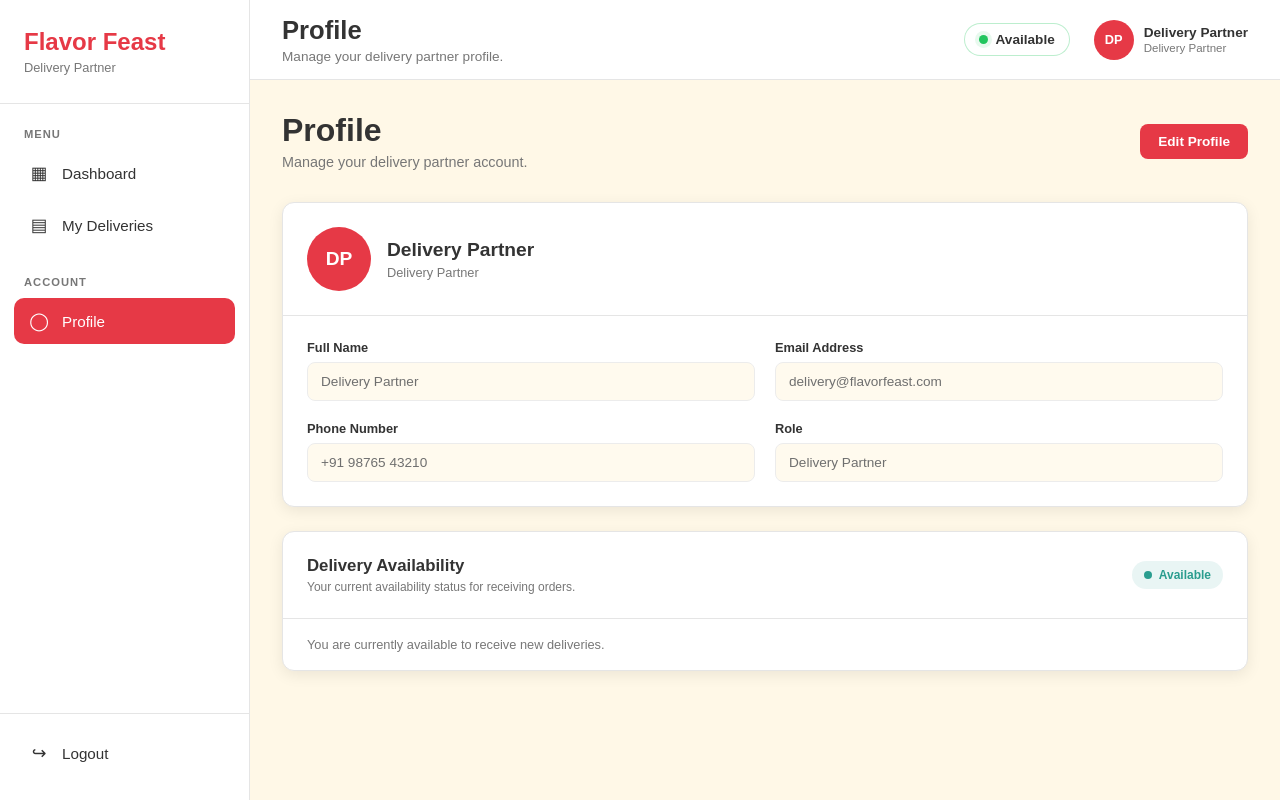
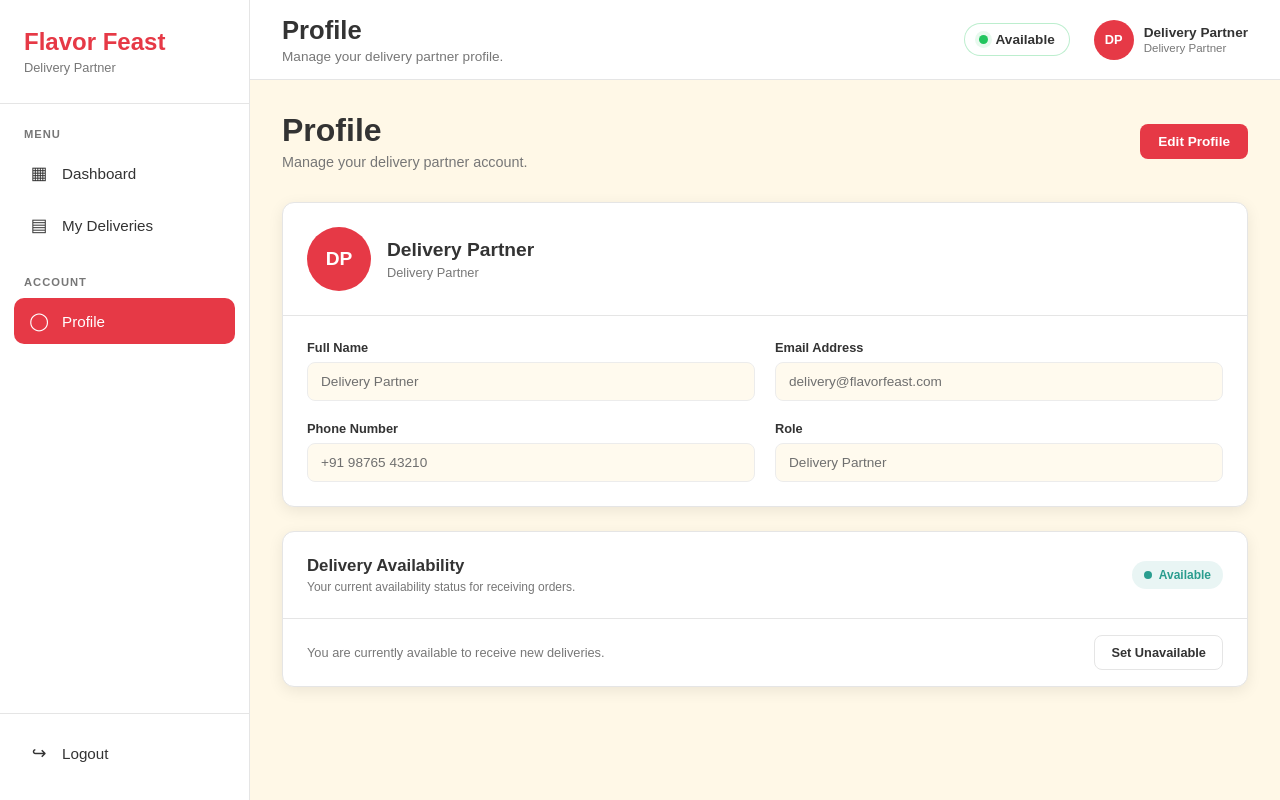
Before and after one commit to Blessy005/food-shop, a React (Vite) app in the folder delivery/: page /profile in a window 1280 px wide. Built offline with nearby package versions, Linux system fonts and the light colour scheme.

Commit message:
Update Profile.jsx

```diff
--- a/delivery/src/pages/Profile/Profile.jsx
+++ b/delivery/src/pages/Profile/Profile.jsx
@@ -1,15 +1,50 @@
-import { useState } from "react";
+import { useEffect, useState } from "react";
+
+import { useOutletContext } from "react-router-dom";
 
 import "./Profile.css";
 
 function Profile() {
+  const { isAvailable, setIsAvailable } = useOutletContext();
+
   const [isEditing, setIsEditing] = useState(false);
+
+  const [updatingAvailability, setUpdatingAvailability] =
+    useState(false);
 
   const [profile, setProfile] = useState({
     name: "Delivery Partner",
     email: "delivery@flavorfeast.com",
     phone: "+91 98765 43210",
   });
+
+  // =========================================
+  // LOAD DELIVERY USER
+  // =========================================
+
+  useEffect(() => {
+    const savedUser = localStorage.getItem("deliveryUser");
+
+    if (!savedUser) {
+      return;
+    }
+
+    try {
+      const user = JSON.parse(savedUser);
+
+      setProfile((prev) => ({
+        ...prev,
+        name: user.name || prev.name,
+        email: user.email || prev.email,
+      }));
+    } catch (error) {
+      console.error("Load Delivery User Error:", error);
+    }
+  }, []);
+
+  // =========================================
+  // PROFILE INPUT
+  // =========================================
 
   const handleChange = (e) => {
     const { name, value } = e.target;
@@ -20,22 +55,108 @@ function Profile() {
     }));
   };
 
+  // =========================================
+  // SAVE PROFILE
+  // =========================================
+
   const handleSave = (e) => {
     e.preventDefault();
 
     setIsEditing(false);
 
-    console.log("Updated Delivery Partner Profile:", profile);
+    console.log(
+      "Updated Delivery Partner Profile:",
+      profile
+    );
+  };
+
+  // =========================================
+  // UPDATE AVAILABILITY
+  // =========================================
+
+  const handleAvailabilityToggle = async () => {
+    if (updatingAvailability) {
+      return;
+    }
+
+    const newAvailability = !isAvailable;
+
+    try {
+      setUpdatingAvailability(true);
+
+      const token = localStorage.getItem("deliveryToken");
+
+      const response = await fetch(
+        `${import.meta.env.VITE_API_URL}/users/delivery/availability`,
+        {
+          method: "PATCH",
+
+          headers: {
+            "Content-Type": "application/json",
+            Authorization: `Bearer ${token}`,
+          },
+
+          body: JSON.stringify({
+            isAvailable: newAvailability,
+          }),
+        }
+      );
+
+      const data = await response.json();
+
+      if (!response.ok) {
+        throw new Error(
+          data.message || "Failed to update availability."
+        );
+      }
+
+      // Update shared availability state
+      setIsAvailable(data.user.isAvailable);
+
+      // Keep localStorage synchronized
+      const savedUser = localStorage.getItem("deliveryUser");
+
+      if (savedUser) {
+        const user = JSON.parse(savedUser);
+
+        localStorage.setItem(
+          "deliveryUser",
+          JSON.stringify({
+            ...user,
+            isAvailable: data.user.isAvailable,
+          })
+        );
+      }
+    } catch (error) {
+      console.error(
+        "Update Availability Error:",
+        error
+      );
+
+      alert(
+        error.message ||
+          "Something went wrong while updating availability."
+      );
+    } finally {
+      setUpdatingAvailability(false);
+    }
   };
 
   return (
     <section className="profile-page">
       <div className="profile-container">
-        {/* Page Header */}
+
+        {/* =========================================
+            PAGE HEADER
+        ========================================= */}
+
         <div className="profile-header">
           <div>
             <h1>Profile</h1>
-            <p>Manage your delivery partner account.</p>
+
+            <p>
+              Manage your delivery partner account.
+            </p>
           </div>
 
           {!isEditing && (
@@ -49,27 +170,40 @@ function Profile() {
           )}
         </div>
 
-        {/* Profile Card */}
+        {/* =========================================
+            PROFILE CARD
+        ========================================= */}
+
         <div className="profile-card">
+
           {/* Profile Overview */}
+
           <div className="profile-overview">
-            <div className="profile-avatar-large">DP</div>
+            <div className="profile-avatar-large">
+              DP
+            </div>
 
             <div>
               <h2>{profile.name}</h2>
+
               <p>Delivery Partner</p>
             </div>
           </div>
 
           {/* Profile Form */}
+
           <form
             className="profile-form"
             onSubmit={handleSave}
           >
             <div className="profile-form-grid">
+
               {/* Name */}
+
               <div className="profile-form-group">
-                <label htmlFor="name">Full Name</label>
+                <label htmlFor="name">
+                  Full Name
+                </label>
 
                 <input
                   id="name"
@@ -82,8 +216,11 @@ function Profile() {
               </div>
 
               {/* Email */}
+
               <div className="profile-form-group">
-                <label htmlFor="email">Email Address</label>
+                <label htmlFor="email">
+                  Email Address
+                </label>
 
                 <input
                   id="email"
@@ -96,8 +233,11 @@ function Profile() {
               </div>
 
               {/* Phone */}
+
               <div className="profile-form-group">
-                <label htmlFor="phone">Phone Number</label>
+                <label htmlFor="phone">
+                  Phone Number
+                </label>
 
                 <input
                   id="phone"
@@ -110,8 +250,11 @@ function Profile() {
               </div>
 
               {/* Role */}
+
               <div className="profile-form-group">
-                <label htmlFor="role">Role</label>
+                <label htmlFor="role">
+                  Role
+                </label>
 
                 <input
                   id="role"
@@ -121,11 +264,14 @@ function Profile() {
                   readOnly
                 />
               </div>
+
             </div>
 
             {/* Edit Actions */}
+
             {isEditing && (
               <div className="profile-actions">
+
                 <button
                   type="button"
                   className="profile-cancel-btn"
@@ -140,33 +286,69 @@ function Profile() {
                 >
                   Save Changes
                 </button>
+
               </div>
             )}
           </form>
         </div>
 
-        {/* Availability Card */}
+        {/* =========================================
+            AVAILABILITY CARD
+        ========================================= */}
+
         <div className="profile-card availability-card">
+
           <div className="availability-card-header">
+
             <div>
               <h2>Delivery Availability</h2>
+
               <p>
                 Your current availability status for receiving orders.
               </p>
             </div>
 
-            <span className="availability-status">
+            <span
+              className={`availability-status ${
+                isAvailable
+                  ? "available"
+                  : "unavailable"
+              }`}
+            >
               <span className="availability-status-dot"></span>
-              Available
+
+              {isAvailable
+                ? "Available"
+                : "Unavailable"}
             </span>
+
           </div>
 
           <div className="availability-info">
+
             <span>
-              You are currently available to receive new deliveries.
+              {isAvailable
+                ? "You are currently available to receive new deliveries."
+                : "You are currently unavailable to receive new deliveries."}
             </span>
+
+            <button
+              type="button"
+              className="availability-toggle-btn"
+              onClick={handleAvailabilityToggle}
+              disabled={updatingAvailability}
+            >
+              {updatingAvailability
+                ? "Updating..."
+                : isAvailable
+                ? "Set Unavailable"
+                : "Set Available"}
+            </button>
+
           </div>
+
         </div>
+
       </div>
     </section>
   );
```
